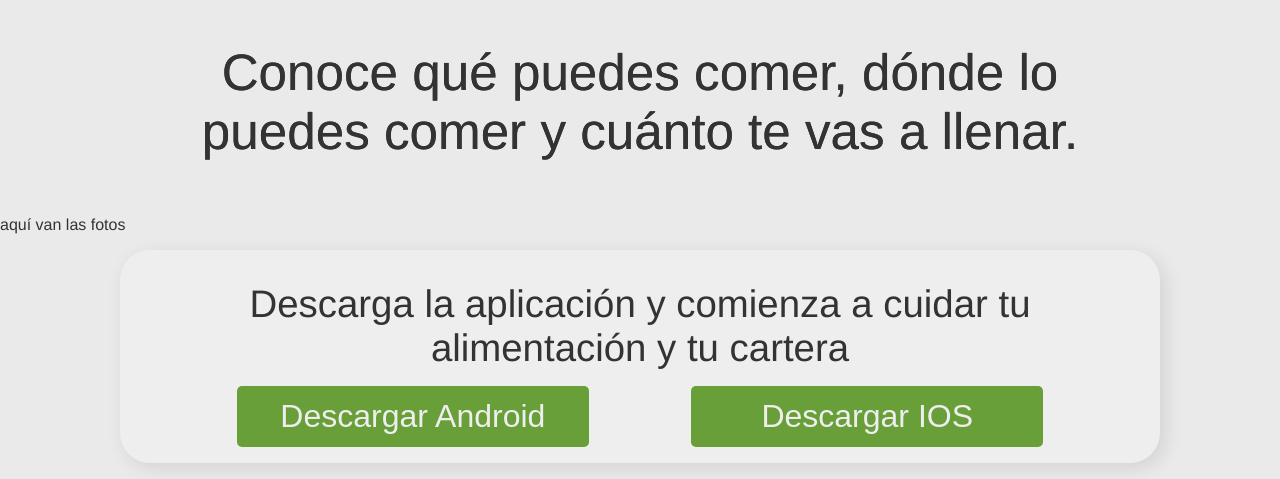
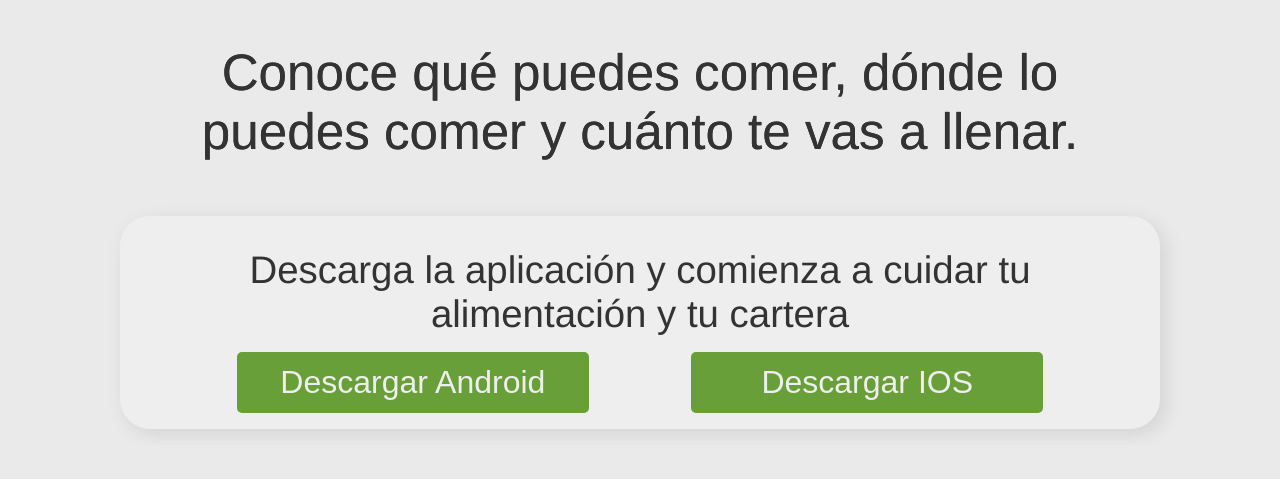
Before and after one commit to Dpalme24/Cometec, a plain HTML site: page index.html in a window 1280 px wide. Shown: the part 441-920 px from the top of the page. After the commit the page ends 886 px from the top, so only its background shows below. Drawn offline with Linux system fonts and the light colour scheme.

Commit message:
Update index.html

```diff
--- a/index.html
+++ b/index.html
@@ -14,9 +14,7 @@
 			<h3>Una aplicación por estudiantes para estudiantes</h3>
 			<p>Conoce qué puedes comer, dónde lo puedes comer y cuánto te vas a llenar. </p>
 		</div>
-		<div class="fotos">
-			<p>aquí van las fotos</p>
-		</div>
+
 		<div class="descarga">
 			<h4>Descarga la aplicación y comienza a cuidar tu alimentación y tu cartera</h4>
 			<div class="botones">
```
